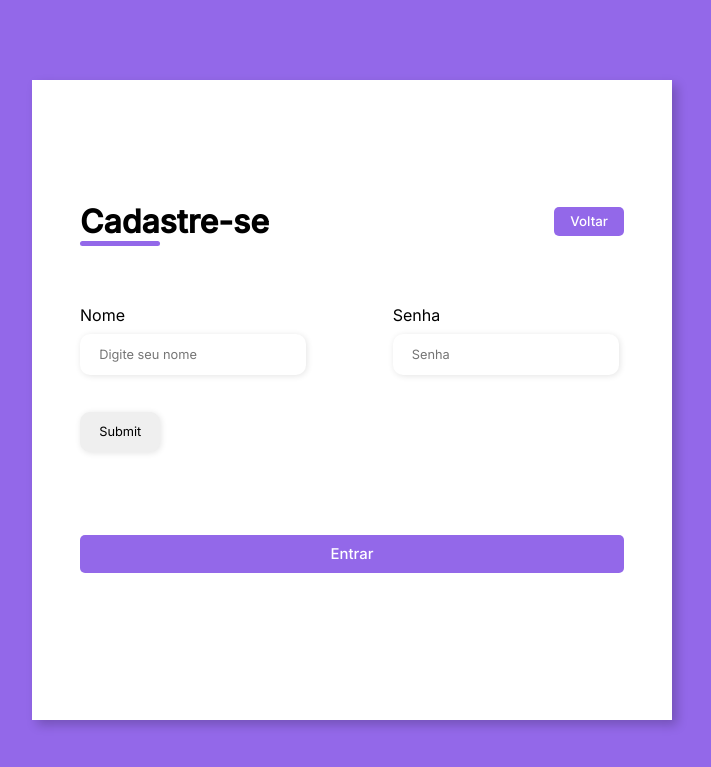
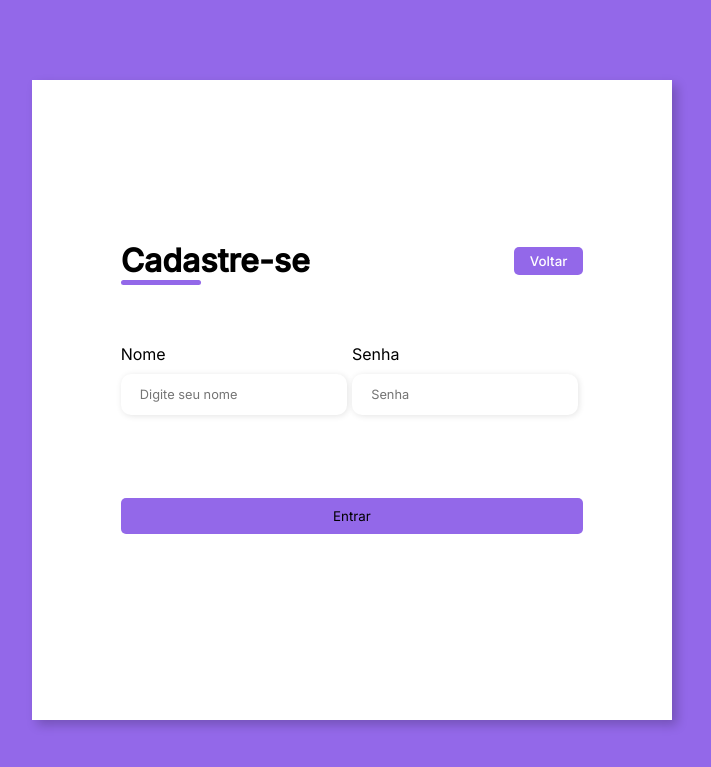
Before and after one commit to GabrielDeVieira/ProjetoLivros, a Django app: template livros/templates/cadastro-usuario.html in a window 1280 px wide. Shown: the top 767 px of the page, without its empty margins (288-999 px from the left). Run offline with Django 4.2, Linux system fonts and the light colour scheme; the template is opened without the code that fills it, so the values that code supplies are empty.

Commit message:
Update cadastro-usuario.html

```diff
--- a/livros/templates/cadastro-usuario.html
+++ b/livros/templates/cadastro-usuario.html
@@ -42,16 +42,14 @@
                     </div>
 
 
-                    <div class="input-box">
-                        <input class="btn btn-lg btn-primary" type="submit" placeholder="Cadastrar">
-                    </div>
+
 
                 </div>
 
 
 
                 <div class="continue-button">
-                    <button><a href="table.html">Entrar</a> </button>
+                    <button type="submit">Entrar </button>
                 </div>
             </form>
         </div>
```
